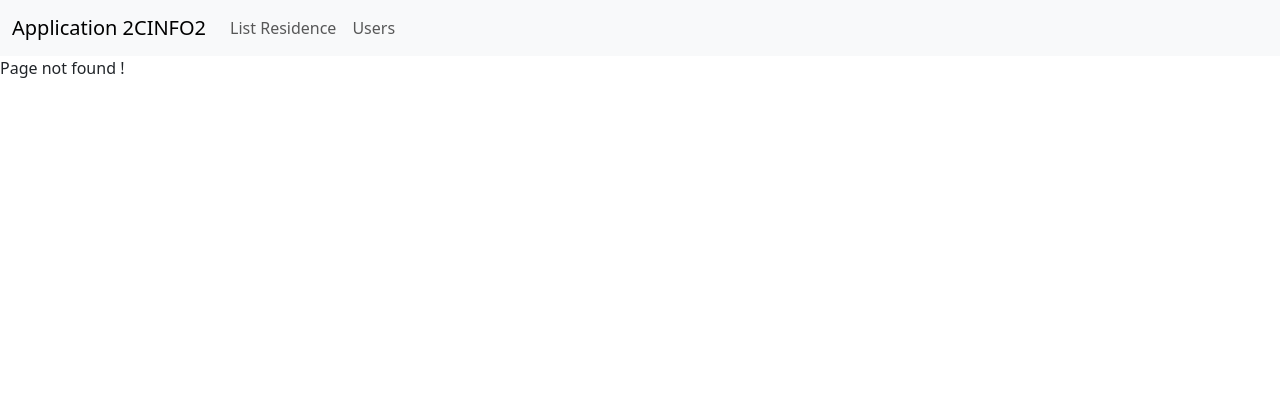
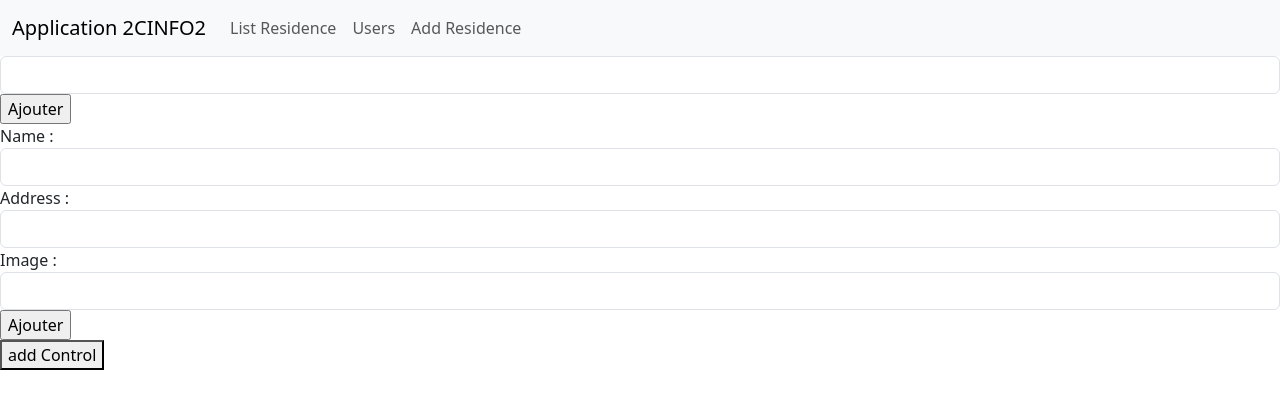
Before and after one commit to Naderab/acc2cinfo2, an Angular app: page /acc2cinfo2/formResidence in a window 1280 px wide. Before the commit this address had no page. Shown: the top 408 px of the page. Built offline with nearby package versions, Linux system fonts and the light colour scheme.

Commit message:
seance 6

```diff
--- a/src/app/app-routing.module.ts
+++ b/src/app/app-routing.module.ts
@@ -4,12 +4,14 @@ import { ListResidenceComponent } from './list-residence/list-residence.componen
 import { UsersComponent } from './users/users.component';
 import { DetailsUserComponent } from './details-user/details-user.component';
 import { NotFoundComponent } from './not-found/not-found.component';
+import { FormResidenceComponent } from './form-residence/form-residence.component';
 
 const routes: Routes = [
   { path: 'listResidence', component: ListResidenceComponent },
   { path: 'users', component: UsersComponent },
   { path: 'user/:name', component: DetailsUserComponent },
   { path: '', redirectTo: '/listResidence', pathMatch: 'full' },
+  {path:'formResidence',component:FormResidenceComponent},
   { path: '**', component: NotFoundComponent },
 ];
 
--- /dev/null
+++ b/src/app/form-residence/form-residence.component.html
@@ -0,0 +1,10 @@
+<input class="form-control" [formControl]="name">
+<input type="submit" value="Ajouter" (click)="TestAdd()">
+
+<form [formGroup]="residence">
+    Name :<input class="form-control" formControlName="name">
+    Address : <input class="form-control" formControlName="address">
+    Image :<input class="form-control" formControlName="image">
+    <input type="submit" value="Ajouter" (click)="TestAdd()">
+</form>
+<button (click)="ajoutControl()"> add Control</button>
--- /dev/null
+++ b/src/app/form-residence/form-residence.component.ts
@@ -0,0 +1,35 @@
+import { Component } from '@angular/core';
+import { FormControl, FormGroup } from '@angular/forms';
+
+@Component({
+  selector: 'app-form-residence',
+  templateUrl: './form-residence.component.html',
+  styleUrls: ['./form-residence.component.css'],
+})
+export class FormResidenceComponent {
+  residence: FormGroup = new FormGroup({
+    name: new FormControl(""),
+    address: new FormControl(''),
+    image:new FormControl('')
+  });
+  name: FormControl = new FormControl('');
+  TestAdd() {
+    console.log(this.residence);
+    console.log(this.residence.getRawValue());
+    this.residence.patchValue({
+      name: 'Test from ts',
+      address: 'Test from ts',
+      image:'Test from ts'
+    })
+    console.log(this.residence.getRawValue());
+
+  }
+
+  ajoutControl() {
+    this.residence.addControl('test',new FormControl(''));
+  }
+
+  getTest() {
+    return this.residence.get('test');
+  }
+}
--- a/src/app/nav-bar/nav-bar.component.html
+++ b/src/app/nav-bar/nav-bar.component.html
@@ -13,6 +13,9 @@
                 <li class="nav-item">
                     <a class="nav-link" routerLink="/users">Users</a>
                 </li>
+                <li class="nav-item">
+                    <a class="nav-link" routerLink="/formResidence">Add Residence</a>
+                </li>
 
             </ul>
         </div>
```
Also changed, not shown: src/app/app.module.ts (+6 -3 lines), src/app/form-residence/form-residence.component.css (added), 1 other file (tests, documents, lock files or other folders).
